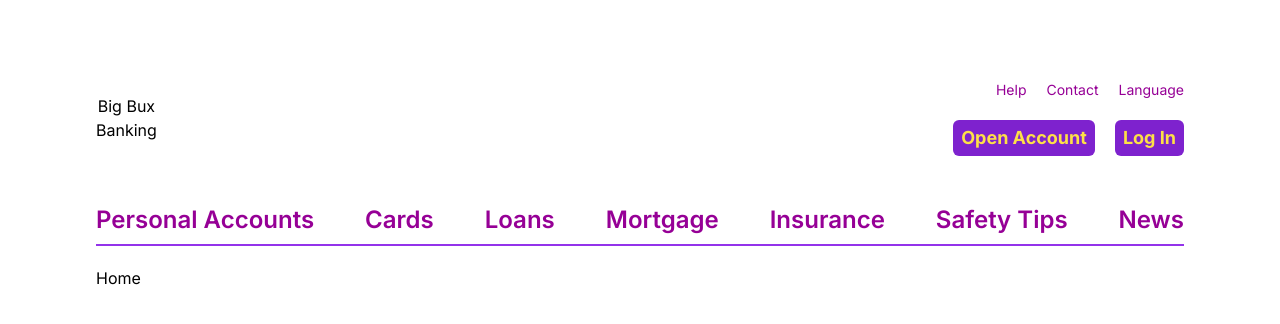
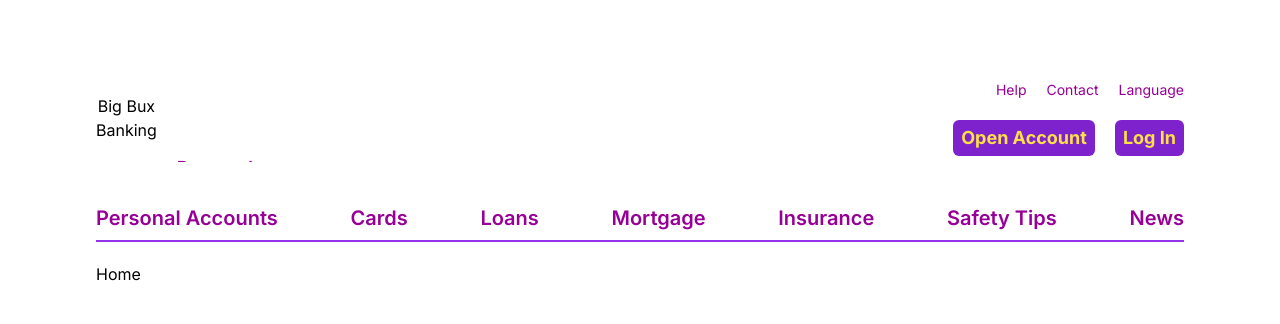
Before and after one commit to gizinski-jacek/banking-app, a Next.js app: page / in a window 1280 px wide. Shown: the top 324 px of the page. Built offline with nearby package versions, Linux system fonts and the light colour scheme.

Commit message:
Adjusting styling and fixing menu dropdown animation.

```diff
--- a/app/components/Header.tsx
+++ b/app/components/Header.tsx
@@ -19,7 +19,9 @@ export default function Header() {
 					</div>
 					<div className='relative' onClick={() => setOpenMenu(!openMenu)}>
 						<div
-							className={`${hamburgerMenu.icon} ${hamburgerMenu.nav_icon} ${
+							className={`${hamburgerMenu.icon} ${
+								hamburgerMenu.nav_icon
+							} overflow-hidden ease-in-out duration-300 ${
 								openMenu ? hamburgerMenu.open : ''
 							}`}
 						>
@@ -29,10 +31,10 @@ export default function Header() {
 						</div>
 						<nav
 							className={`${
-								openMenu ? 'initial' : 'hidden'
-							} py-2 absolute top-100 left-0`}
+								openMenu ? 'max-h-screen' : 'max-h-0'
+							} py-2 absolute top-100 left-0 overflow-hidden ease-in-out duration-300`}
 						>
-							<ul className='flex flex-col gap-5 text-xl font-semibold'>
+							<ul className='flex flex-col gap-5 text-lg font-semibold'>
 								<li>
 									<Link href='/personal-accounts'>Personal Accounts</Link>
 								</li>
@@ -80,7 +82,7 @@ export default function Header() {
 				</div>
 			</div>
 			<nav className='hidden md:block py-2 border-purple-600 border-b-2'>
-				<ul className='flex justify-between gap-10 text-2xl font-semibold'>
+				<ul className='flex justify-between gap-10 text-xl font-semibold whitespace-nowrap'>
 					<li>
 						<Link href='/personal-accounts'>Personal Accounts</Link>
 					</li>
```
